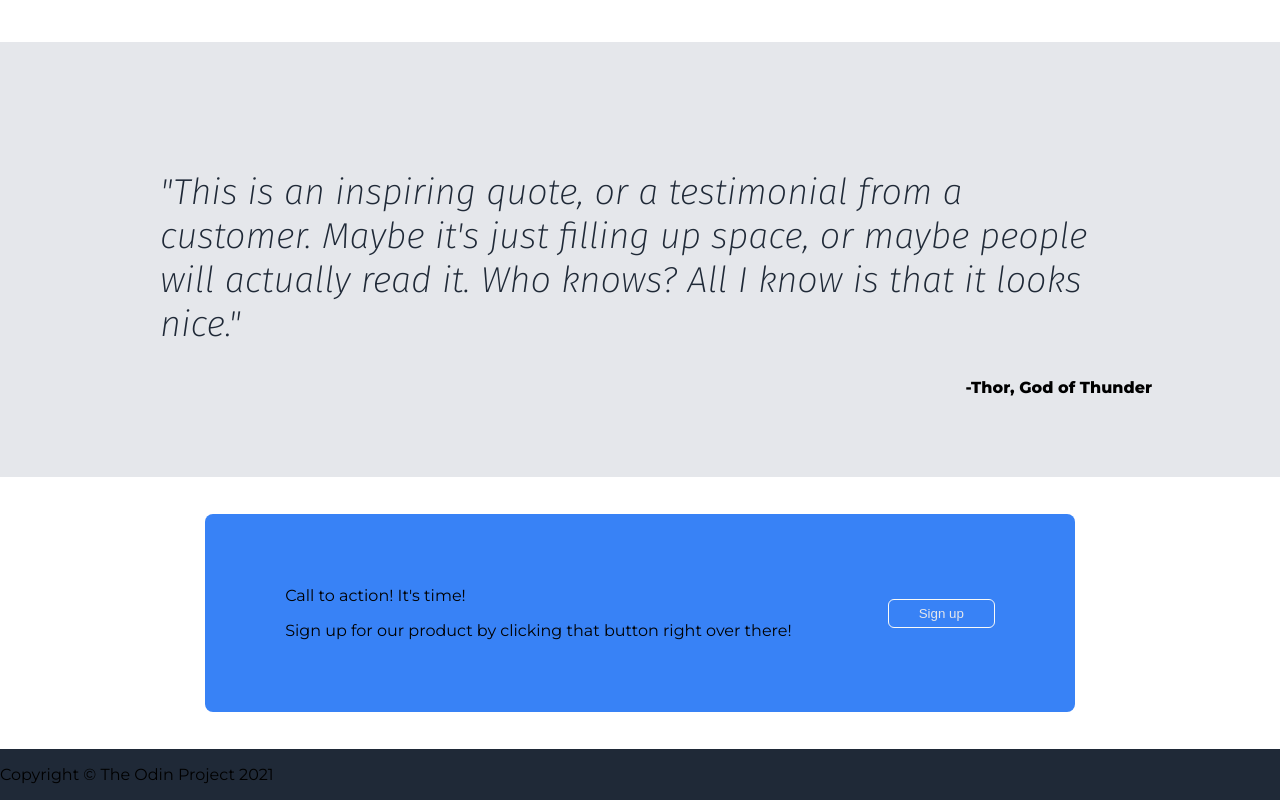
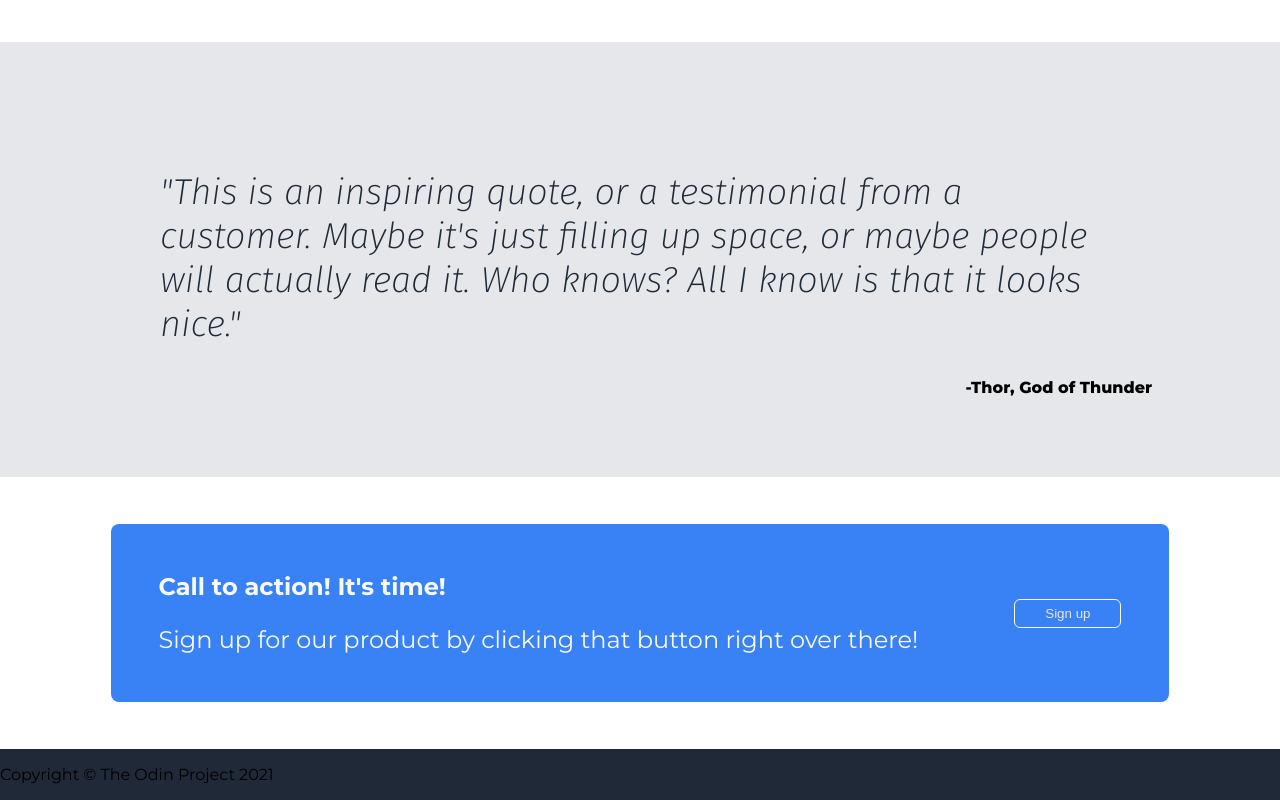
Before and after one commit to AbitBrookish/landing_page_project, a plain HTML site: page index.html in a window 1280 px wide. Shown: the part 774-1574 px from the top of the page. Drawn offline with Linux system fonts and the light colour scheme.

Commit message:
Modify cta banner

```diff
--- a/style.css
+++ b/style.css
@@ -230,19 +230,27 @@ body {
   display: flex;
   align-items: center;
   justify-content: space-around;
-  padding: 2rem 2rem;
   border-radius: 8px;
 }
 
 .cta-banner {
   padding: 1.5rem 3rem 1.5rem 3rem;
+}
 
+.cta-banner__title {
+  font-size: 24px;
+  font-weight: 700;
+  color: #f9faf8;
 }
 
 .cta-button {
   padding: 1.5rem 3rem 1.5rem 3rem;
 }
 
+.cta-banner__description {
+  font-size: 24px;
+  color: #f9faf8;
+}
 
 .main-footer {
   background: #1f2937;
```
